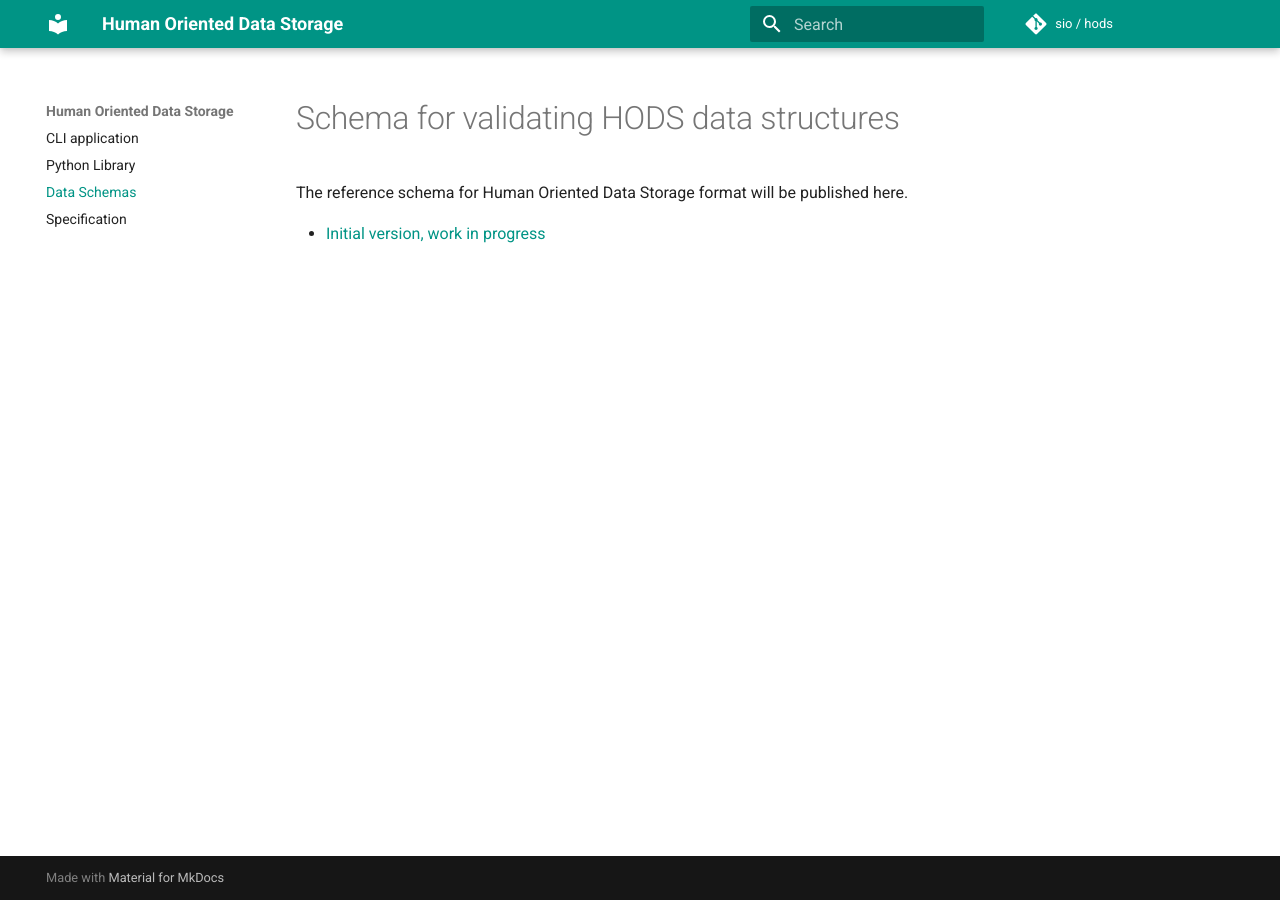
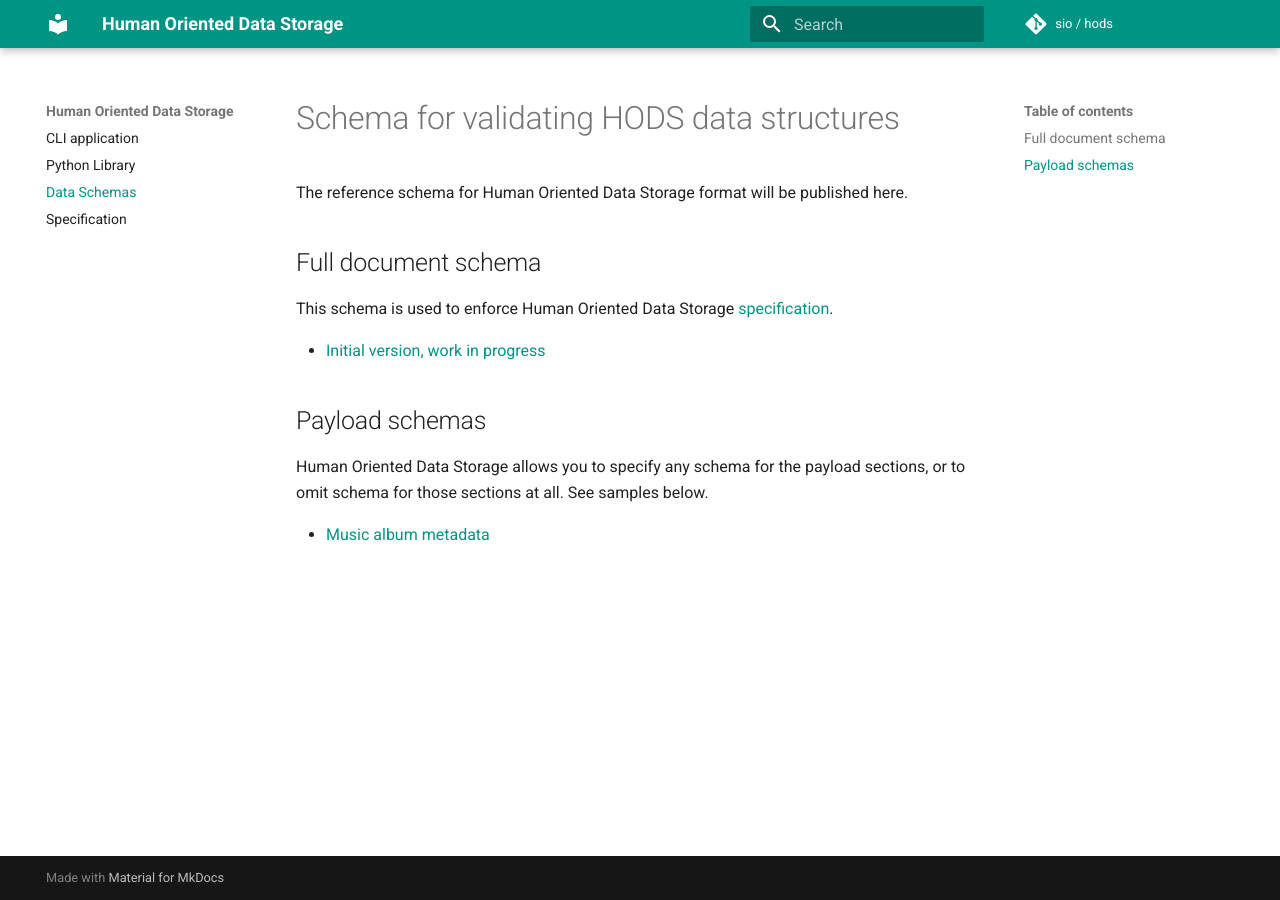
Before and after one commit to sio/hods, an MkDocs documentation site: the page built from docs/schemas.md, in a window 1280 px wide. Built offline with MkDocs 1.6.1 and Material for MkDocs 9.7.7, drawn with Linux system fonts in a browser that asks for light colours; comment, search, counter and statistics services are not loaded.

Commit message:
Add music metadata schema to the web site

```diff
--- a/docs/schemas.md
+++ b/docs/schemas.md
@@ -3,4 +3,17 @@
 The reference schema for Human Oriented Data Storage format will be published
 here.
 
+## Full document schema
+
+This schema is used to enforce Human Oriented Data Storage
+[specification](./specification.md).
+
 - [Initial version, work in progress](/schemas/metadata-v1.json)
+
+
+## Payload schemas
+
+Human Oriented Data Storage allows you to specify any schema for the payload
+sections, or to omit schema for those sections at all. See samples below.
+
+- [Music album metadata](/schemas/music-album-v1.json)
```
